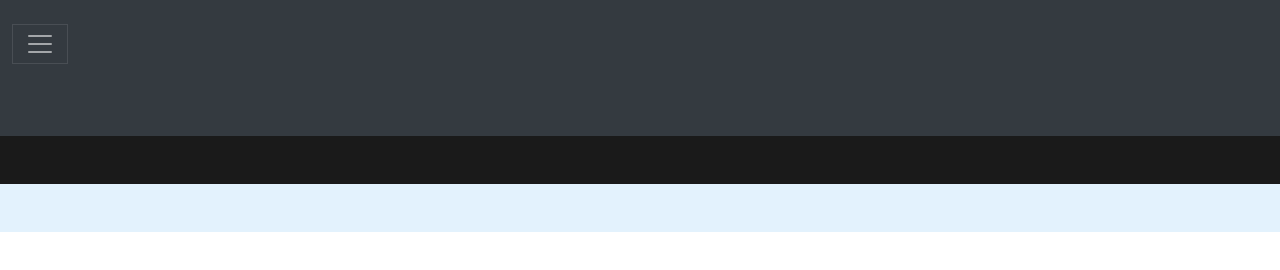
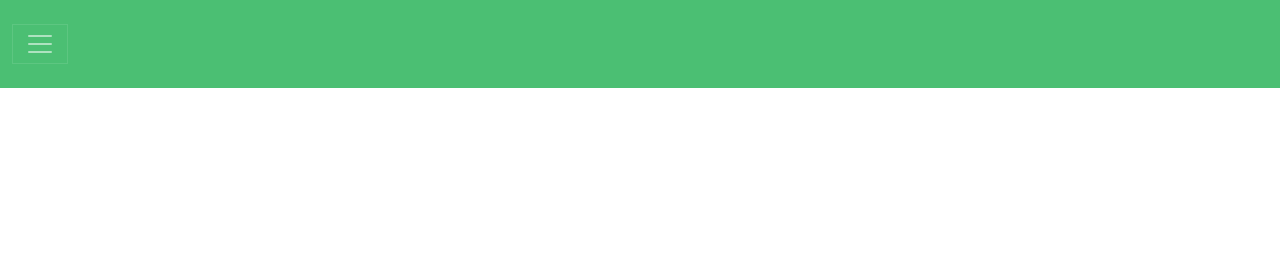
Before and after one commit to Pierrelgx/kitUi_test, a plain HTML site: page navbar.html in a window 1280 px wide. Drawn offline with Linux system fonts and the light colour scheme.

Commit message:
🍀 little maj

```diff
--- a/navbar.html
+++ b/navbar.html
@@ -1,7 +1,7 @@
 <!DOCTYPE html>
 <html lang="en">
 <head>
-    <nav class="navbar navbar-dark bg-dark">
+    <nav class="navbar navbar-dark bg-success">
         <div class="container-fluid">
           <button class="navbar-toggler" type="button" data-bs-toggle="collapse" data-bs-target="#navbarToggleExternalContent" aria-controls="navbarToggleExternalContent" aria-expanded="false" aria-label="Toggle navigation">
             <span class="navbar-toggler-icon"></span>
@@ -17,18 +17,7 @@
 
     <title>Document</title>
 
-    <nav class="navbar navbar-dark bg-dark">
-        <!-- Navbar content -->
-      </nav>
 
-      <nav class="navbar navbar-dark bg-primary">
-        <!-- Navbar content -->
-      </nav>
-
-      <nav class="navbar navbar-light" style="background-color: #e3f2fd;">
-        <!-- Navbar content -->
-
-      </nav>
 </head>
 <body>
 
```
